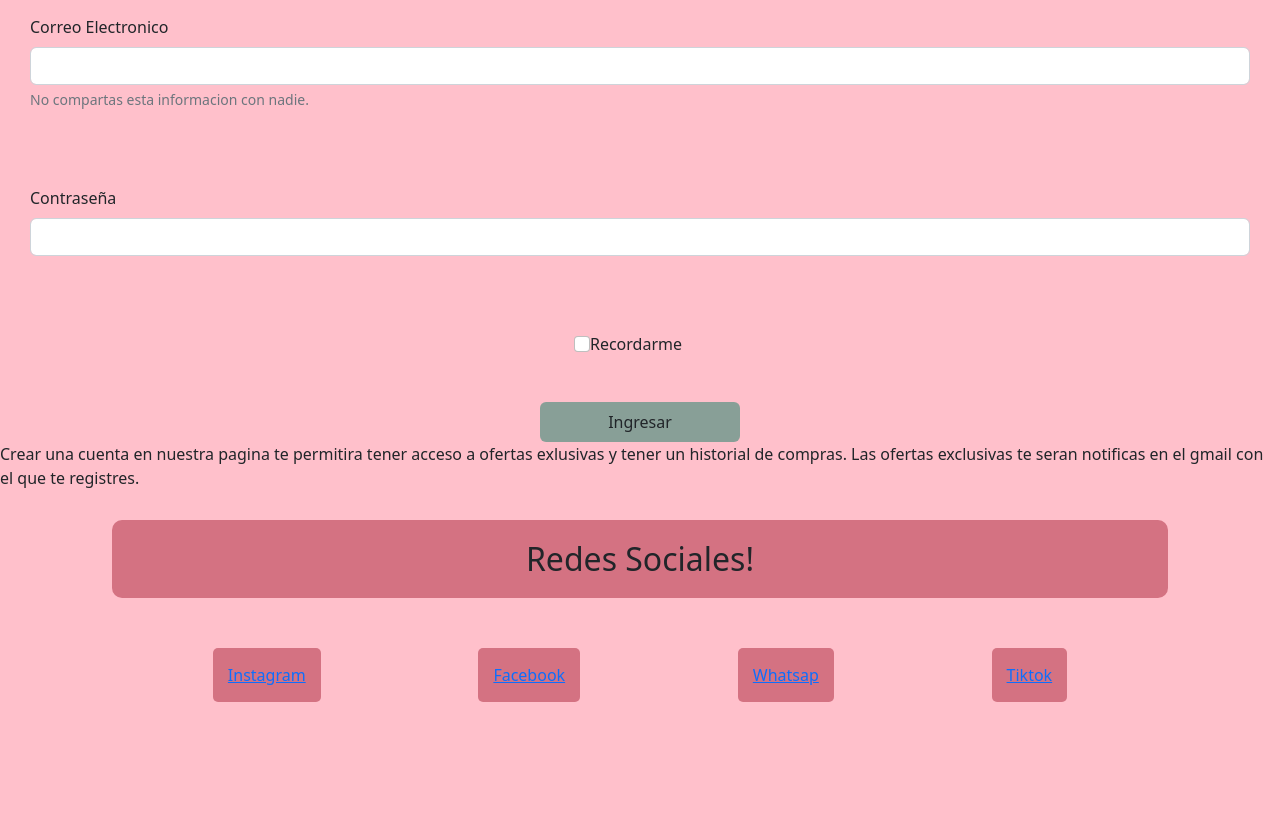
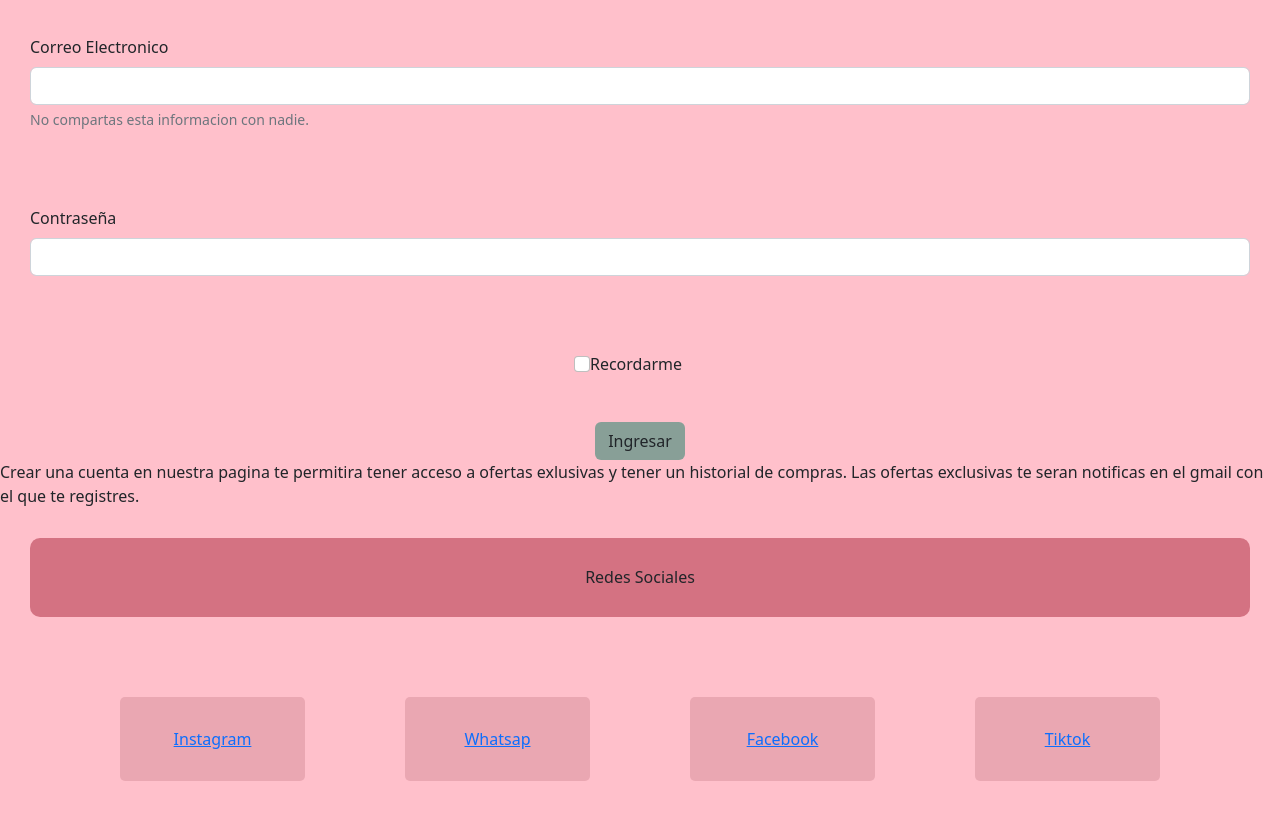
Before and after one commit to Lolocorb/CoderLorenzo, a plain HTML site: page vistas/formulario.html in a window 1280 px wide. Shown: the part 223-1054 px from the top of the page. Before the commit the page ends 965 px from the top, so only its background shows below. Drawn offline with nearby package versions, Linux system fonts and the light colour scheme; files that its build step writes are made by us from their sources; a web font is replaced by a local one.

Commit message:
index.html

```diff
--- a/css/estilos.css
+++ b/css/estilos.css
@@ -52,7 +52,7 @@ padding: 20px;
 border: 10px;
 margin: 30px;
 border-radius: 10px;
-}
+}gi
 
 
 
--- a/sass/main.scss
+++ b/sass/main.scss
@@ -57,6 +57,39 @@ background-color: rgba(226, 157, 169, 0.726)}
 
 
 
+
+.footer{
+
+.footer-h6{ display: flex;
+            justify-content: center;
+            background-color: rgb(212, 114, 130);
+            padding: 30px;
+            border: 10px;
+            margin: 30px;
+            border-radius: 10px;
+            }
+
+
+
+ .redes{ list-style: none;
+    display: flex;
+    justify-content: center;
+    padding: 10px;
+    border: 10px;
+    margin: 0%;
+
+}
+
+
+
+
+
+
+
+}
+
+
+
 .container{
 
 
@@ -65,6 +98,7 @@ background-color: rgba(226, 157, 169, 0.726)}
         width: 35rem;
          background-color: rgba(226, 157, 169, 0.726);
         border-radius: 5px;
+
         }
 
         .card-img-top{ transition: 2s;
@@ -88,3 +122,19 @@ background-color: rgba(226, 157, 169, 0.726)}
 
 
 }
+
+
+
+.header-h1{ display: flex;
+    justify-content: center;
+    font-family: 'Inconsolata', monospace;
+    padding: 20px;
+    background-color: pink;
+
+    }
+
+    .main{background-color: pink;
+    }
+
+    .mb-3{ background-color: pink;
+    padding: 30px;}
--- a/vistas/formulario.html
+++ b/vistas/formulario.html
@@ -6,9 +6,7 @@
     <meta http-equiv="X-UA-Compatible" content="IE=edge">
     <meta name="viewport" content="width=device-width, initial-scale=1.0">
     <title>IngresoEcodelcoco</title>
-    <link rel="stylesheet" href="../css/estilos.css">
-    <link rel="stylesheet" href="./css/estilos.css">
-    <link rel="stylesheet" href="../css/estilos.css">
+    <link rel="stylesheet" href="../sass/main.css">
     <link rel="preconnect" href="https://fonts.googleapis.com">
     <link rel="preconnect" href="https://fonts.gstatic.com" crossorigin>
     <link href="https://fonts.googleapis.com/css2?family=Roboto+Slab:wght@100&display=swap" rel="stylesheet">
@@ -19,7 +17,7 @@
 </head>
 
 
-<body style="background-color: pink;">
+<body class="body" style="background-color: pink;">
 
     <Header class="header">
 
@@ -92,17 +90,41 @@
 
 
 
-     <footer class="container" >
-      <h2 class="footer-h2">Redes Sociales!</h2>
-      <nav class="container">
-          <ul class="footer-links" data-aos="zoom-in">
-             <li class="redes"><a href="https://www.instagram.com/ecodelcoco/?hl=es">Instagram</a></li>
-             <li class="redes"><a href="https://www.facebook.com/holaecodelcoco/">Facebook</a></li>
-             <li class="redes"><a href="">Whatsap</a></li>
-             <li class="redes"><a href="https://www.tiktok.com/@leoncordero">Tiktok</a></li>
-          </ul>
-      </nav>
-  </footer>
+    <footer class="footer">
+      <h6 class="footer-h6">Redes Sociales</h6>
+       <div class="container">
+        <div class="row">
+         <div class="col">
+           <nav>
+                <ul class="redes">
+                 <li><a href="https://www.instagram.com/ecodelcoco/?hl=es">Instagram</a></li>
+                </ul>
+           </nav>
+         </div>
+         <div class="col">
+           <nav>
+                <ul class="redes">
+                 <li><a href="">Whatsap</a></li>
+                </ul>
+           </nav>
+         </div>
+         <div class="col">
+           <nav>
+                <ul class="redes">
+                 <li ><a href="https://www.facebook.com/holaecodelcoco/">Facebook</a></li>
+                </ul>
+           </nav>
+         </div>
+         <div class="col">
+           <nav>
+                <ul class="redes">
+                 <li ><a href="https://www.tiktok.com/@leoncordero">Tiktok</a></li>
+                </ul>
+           </nav>
+         </div>
+        </div>
+     </div>
+   </footer>
 
     <script src="https://cdn.jsdelivr.net/npm/bootstrap@5.2.0-beta1/dist/js/bootstrap.bundle.min.js" integrity="sha384-pprn3073KE6tl6bjs2QrFaJGz5/SUsLqktiwsUTF55Jfv3qYSDhgCecCxMW52nD2" crossorigin="anonymous"></script>
     <script src="https://unpkg.com/aos@2.3.1/dist/aos.js"></script>
```
Also changed, not shown: index.html (+56 -12 lines), vistas/dudas.html (+37 -15 lines), vistas/productos.html (+37 -15 lines), vistas/sobre-nosotros.html (+37 -13 lines), sass/main.css, 1 other file.
